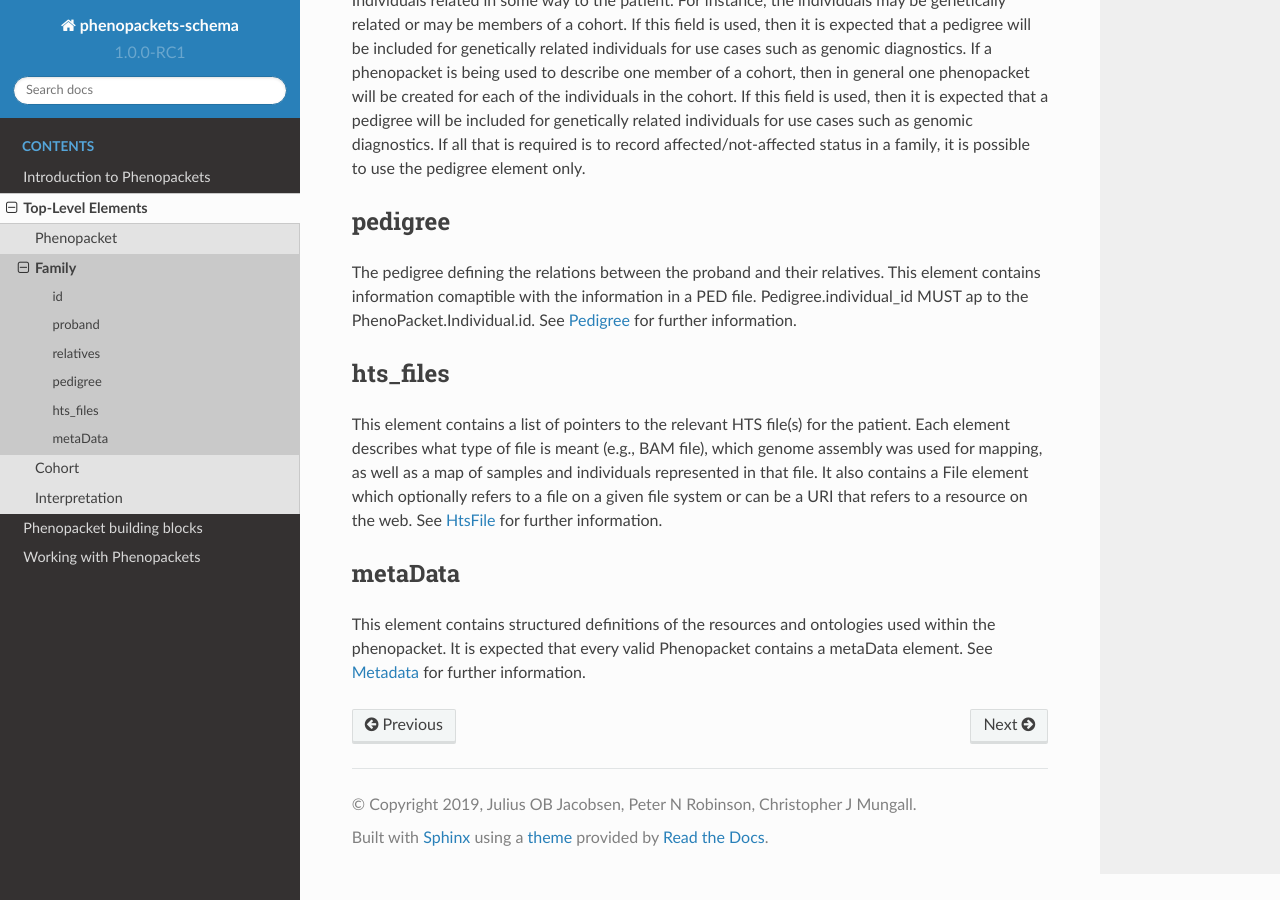
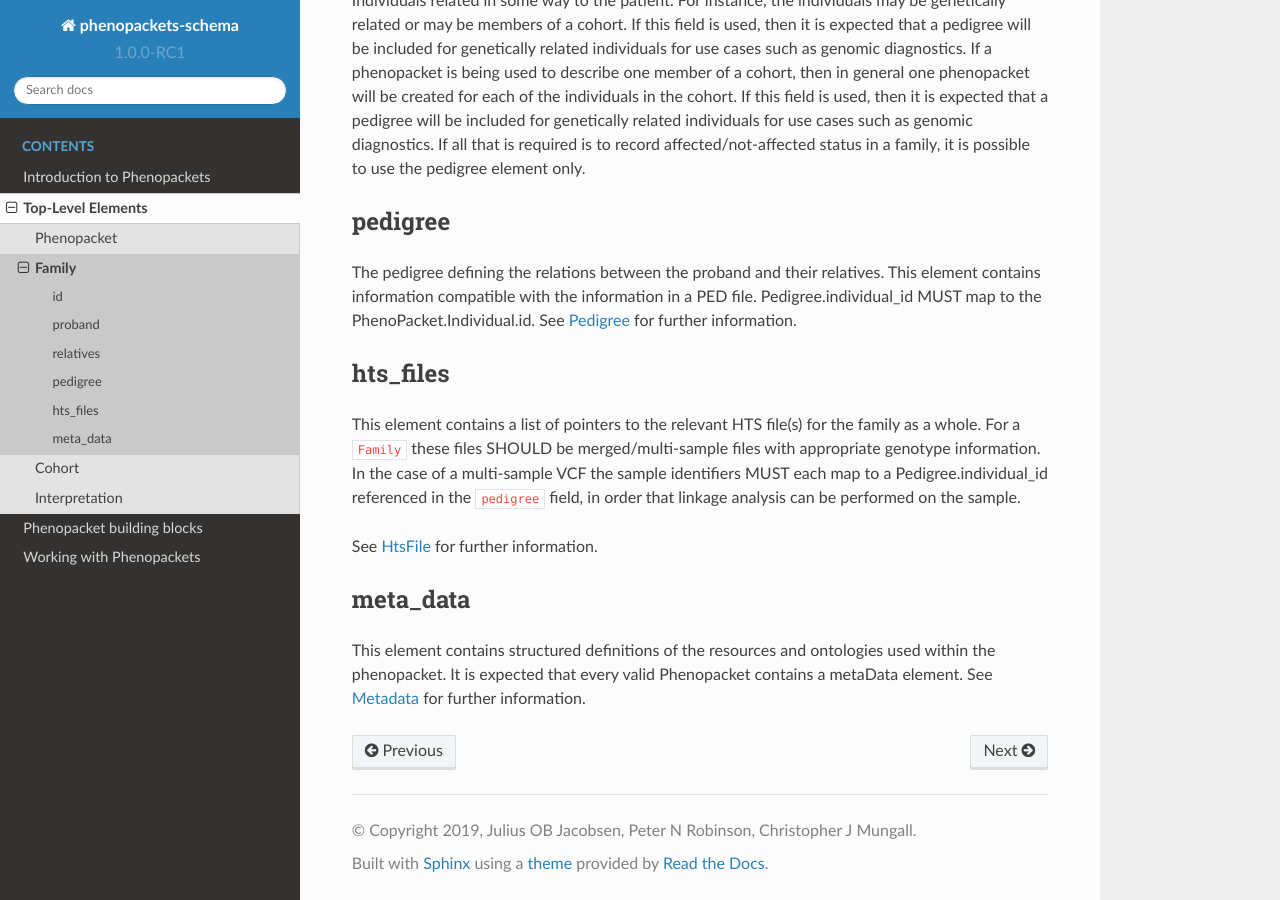
Before and after one commit to phenopackets/phenopacket-schema, a Sphinx documentation site: the page built from docs/family.rst, in a window 1280 px wide and 900 px high, scrolled down 1232 px. Built offline with Sphinx 7.4.7 and the Read the Docs theme 2.0.0, drawn with Linux system fonts in a browser that asks for light colours.

```diff
--- a/docs/cohort.rst
+++ b/docs/cohort.rst
@@ -63,11 +63,12 @@ hts_files
 This element contains a list of pointers to the relevant HTS file(s) for the cohort. Each element
 describes what type of file is meant (e.g., BAM file), which genome assembly was used for mapping,
 as well as a map of samples and individuals represented in that file. It also contains a
-File element which optionally refers to a file on a given file system or can be a URI that
-refers to a resource on the web. See :ref:`rstfile` for further information.
+URI element which refers to a file on a given file system or a resource on the web.
+
+See :ref:`rstfile` for further information.
 
 
-metaData
+meta_data
 ~~~~~~~~
 This element contains structured definitions of the resources and ontologies used within the phenopacket.
 It is expected that every valid Phenopacket contains a metaData element.
--- a/docs/family.rst
+++ b/docs/family.rst
@@ -58,8 +58,6 @@ with the :ref:`rstpedigree` element.
 
 
 
-
-
 id
 ~~
 An identifier specific for this family.
@@ -76,28 +74,28 @@ Individuals related in some way to the patient. For instance, the individuals ma
 be members of a cohort. If this field is used, then  it is expected that a pedigree will be included for
 genetically related individuals for use cases such as genomic diagnostics. If a phenopacket is being used to
 describe one member of a cohort, then in general one phenopacket will be created for each of the individuals in
-the cohort. If this field is used, then
-it is expected that a pedigree will be included for genetically related individuals
-for use cases such as genomic diagnostics. If all that is required
-is to record affected/not-affected status in a family, it is possible to use the pedigree element only.
+the cohort. If this field is used, then it is expected that a pedigree will be included for genetically related individuals
+for use cases such as genomic diagnostics. If all that is required is to record affected/not-affected status in a family,
+it is possible to use the pedigree element only.
 
 
 pedigree
 ~~~~~~~~
 The pedigree defining the relations between the proband and their relatives. This element
-contains information comaptible with the information in a PED file. Pedigree.individual_id MUST
-ap to the PhenoPacket.Individual.id. See :ref:`rstpedigree` for further information.
+contains information compatible with the information in a PED file. Pedigree.individual_id MUST
+map to the PhenoPacket.Individual.id. See :ref:`rstpedigree` for further information.
 
 hts_files
 ~~~~~~~~~
-This element contains a list of pointers to the relevant HTS file(s) for the patient. Each element
-describes what type of file is meant (e.g., BAM file), which genome assembly was used for mapping,
-as well as a map of samples and individuals represented in that file. It also contains a
-File element which optionally refers to a file on a given file system or can be a URI that
-refers to a resource on the web. See :ref:`rstfile` for further information.
+This element contains a list of pointers to the relevant HTS file(s) for the family as a whole. For a ``Family`` these
+files SHOULD be merged/multi-sample files with appropriate genotype information. In the case of a multi-sample VCF the sample
+identifiers MUST each map to a Pedigree.individual_id referenced in the ``pedigree`` field, in order that linkage
+analysis can be performed on the sample.
+
+See :ref:`rstfile` for further information.
 
 
-metaData
+meta_data
 ~~~~~~~~
 This element contains structured definitions of the resources and ontologies used within the phenopacket.
 It is expected that every valid Phenopacket contains a metaData element.
--- a/docs/file.rst
+++ b/docs/file.rst
@@ -86,11 +86,6 @@ This message is used for a file in one of the `HTS formats <https://samtools.git
         }
     }
 
-
-path
-~~~~
-Full system path to the file. e.g. ``/data/genomes/file1.vcf.gz``.
-
 uri
 ~~~
 URI for the file e.g. `file://data/genomes/file1.vcf.gz` or `https://opensnp.org/data/60.23andme-exome-vcf.231?1341012444`.
--- a/docs/phenopacket.rst
+++ b/docs/phenopacket.rst
@@ -112,11 +112,12 @@ hts_files
 This element contains a list of pointers to the relevant HTS file(s) for the patient. Each element
 describes what type of file is meant (e.g., BAM file), which genome assembly was used for mapping,
 as well as a map of samples and individuals represented in that file. It also contains a
-File element which optionally refers to a file on a given file system or can be a URI that
-refers to a resource on the web. See :ref:`rstfile` for further information.
+URI element which refers to a file on a given file system or a resource on the web.
+
+See :ref:`rstfile` for further information.
 
 
-metaData
+meta_data
 ~~~~~~~~
 This element contains structured definitions of the resources and ontologies used within the phenopacket.
 It is expected that every valid Phenopacket contains a metaData element.
```
Also changed, not shown: docs/biosample.rst (+6 -7 lines), docs/cancer-example.rst (+17 -23 lines).
